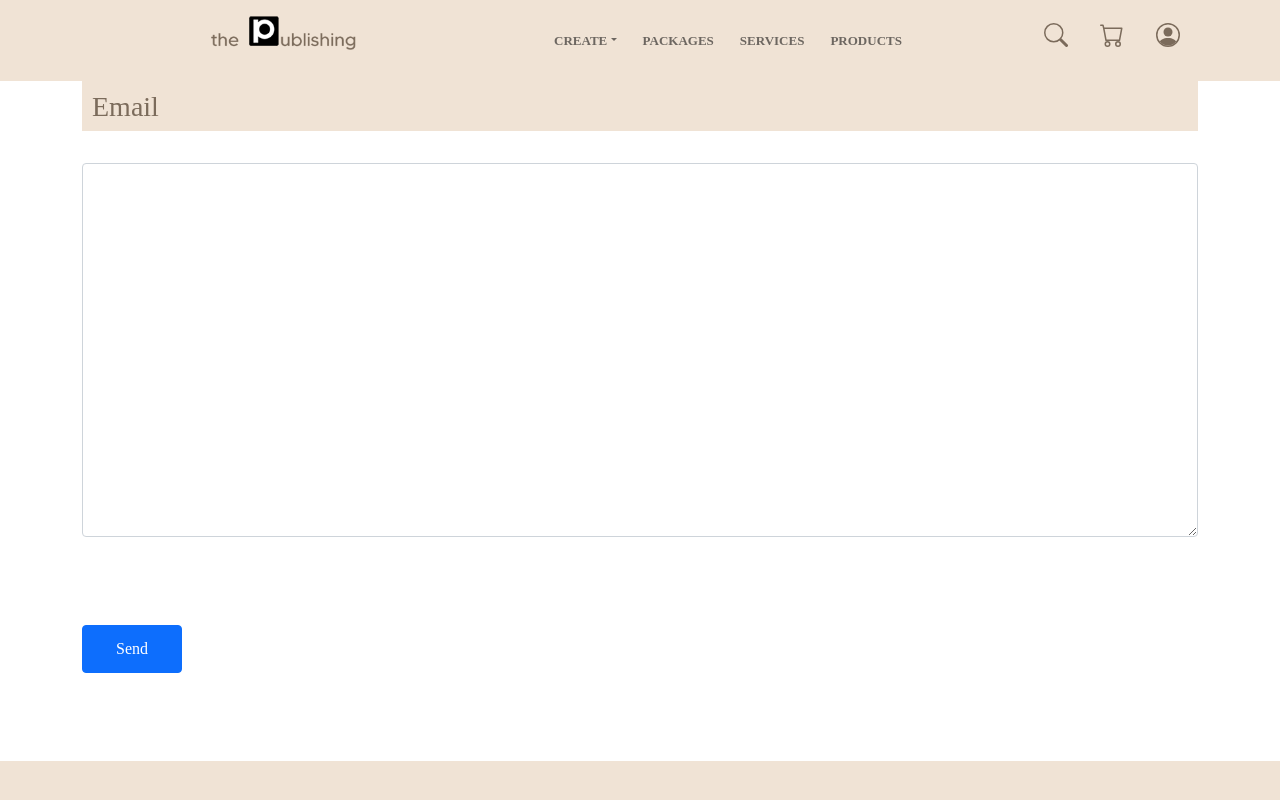
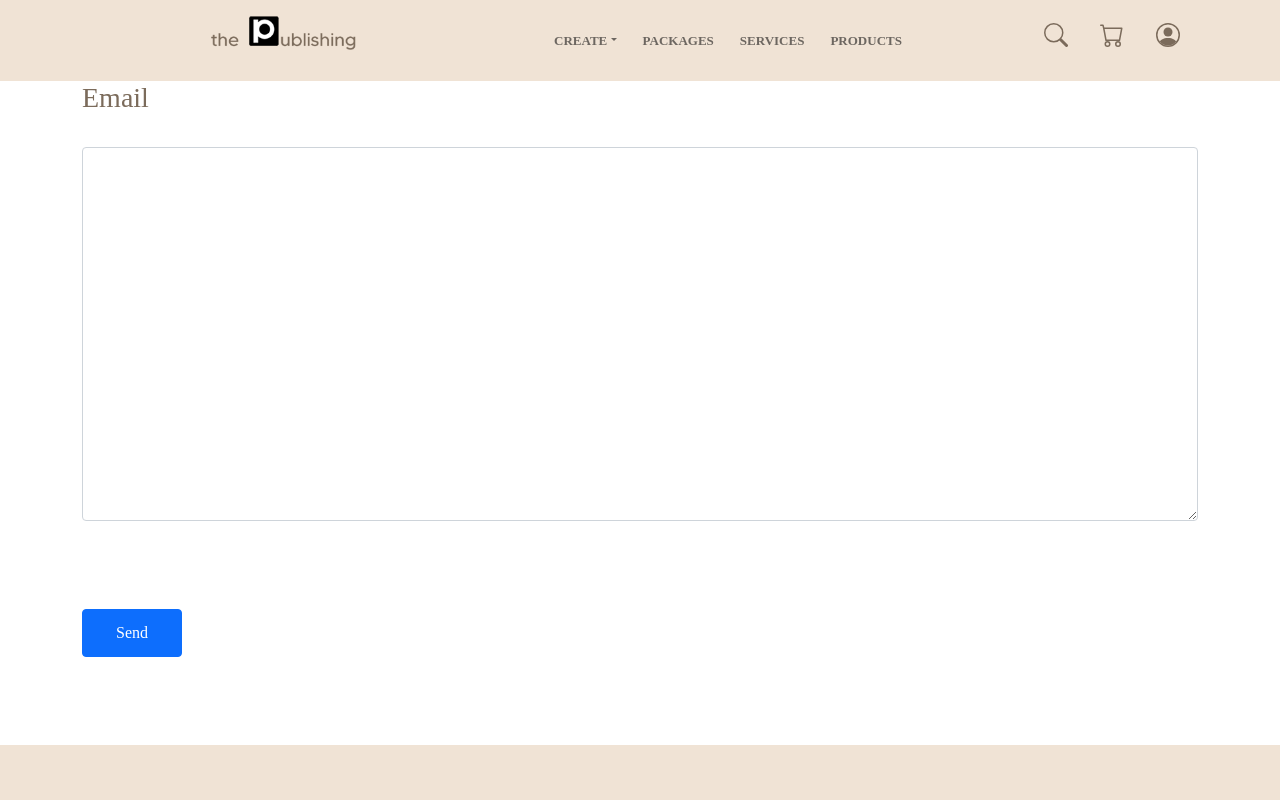
Before and after one commit to poloyacero/publish-web, a Next.js app: page /emaildashboard in a window 1280 px wide. Shown: the top 800 px of the page. Built offline with nearby package versions, Linux system fonts and the light colour scheme; a web font is replaced by a local one.

Commit message:
remove classNames

```diff
--- a/pages/emaildashboard.tsx
+++ b/pages/emaildashboard.tsx
@@ -24,7 +24,7 @@ export default function emaildashboard() {
             <Row>
 
                 <Col>
-                <h3 className={styles2.homeHeaderlabel2}>Email</h3>
+                <h3>Email</h3>
                 <br></br>
                 <Row className="form-group text-left">
               <Col ><Form.Control as="textarea" rows={15}/> </Col>
```
